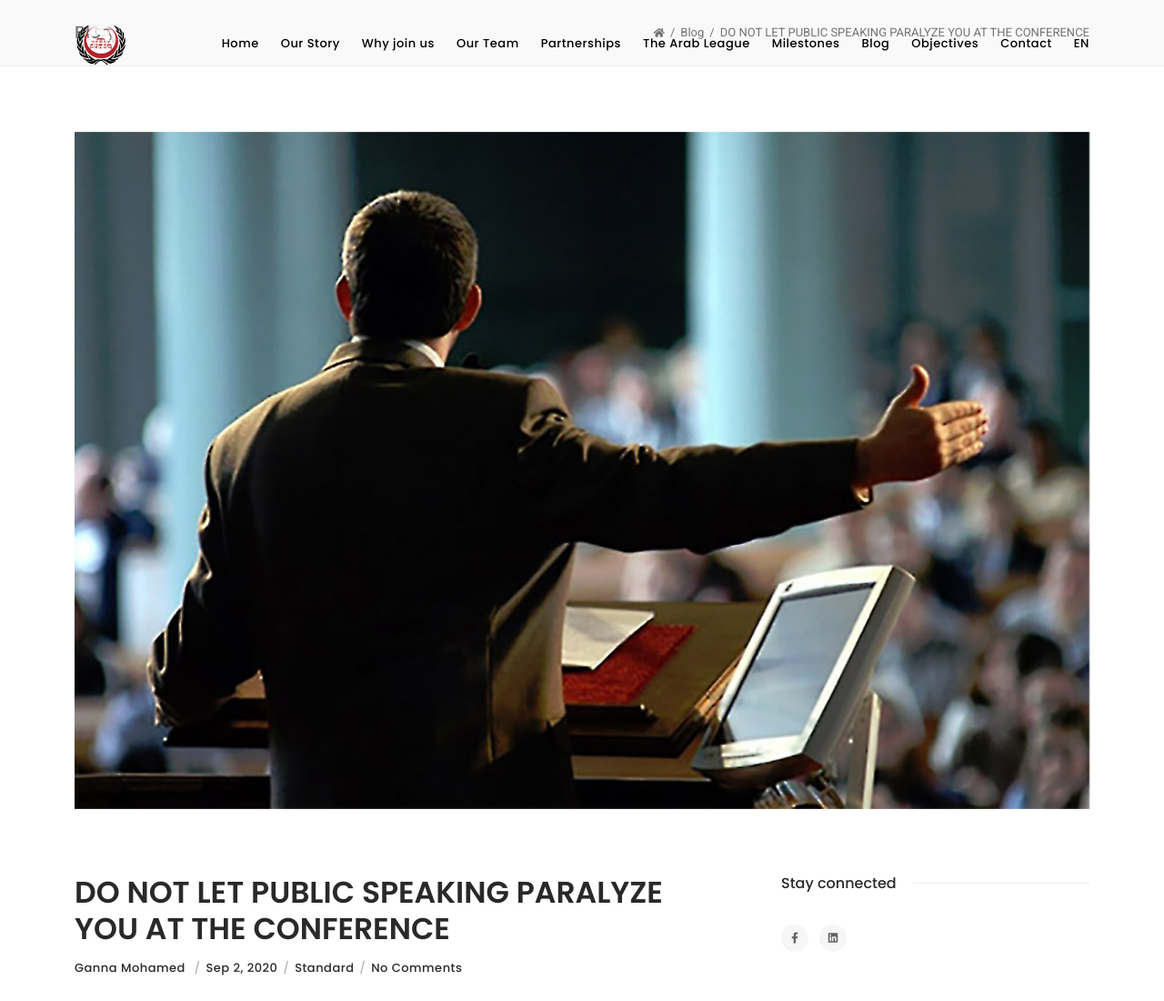
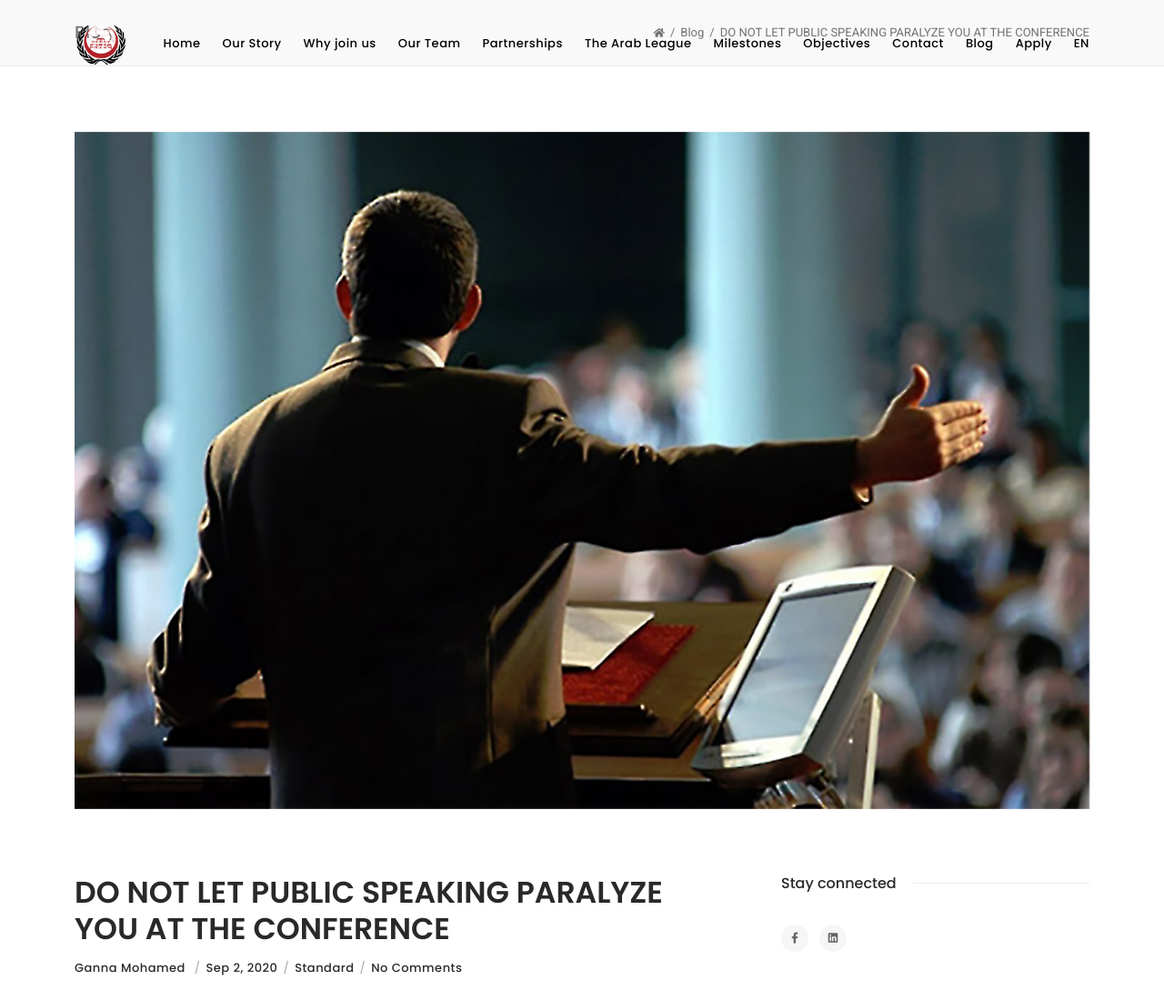
Before and after one commit to drymak/STEM-MAL, a plain HTML site: page blog-1.html in a window 1280 px wide. Shown: the top 1100 px of the page at 91% size. Drawn offline with Linux system fonts and the light colour scheme; files whose address does not match are found by name.

Commit message:
Update blog-1.html

```diff
--- a/blog-1.html
+++ b/blog-1.html
@@ -63,14 +63,17 @@
                                         <a class="gfort-nav-link data-gfort-scroll" href="home.html#section-7"><span style="white-space: nowrap; color: black;">Milestones</span></a>
                                      </li>
                                      <li class="gfort-nav-item">
-                                        <a class="gfort-nav-link data-gfort-scroll" href="blog.html"><span style="white-space: nowrap; color: black;">Blog</span></a>
-                                     </li>
-                                     <li class="gfort-nav-item">
                                         <a class="gfort-nav-link data-gfort-scroll" href="home.html#section-8"><span style="white-space: nowrap; color: black;">Objectives</span></a>
                                      </li>
                                      <li class="gfort-nav-item">
                                         <a class="gfort-nav-link data-gfort-scroll" href="home.html#section-9"><span style="white-space: nowrap; color: black;">Contact</span></a>
                                      </li>
+                                     <li class="gfort-nav-item">
+                                        <a class="gfort-nav-link data-gfort-scroll" href="blog.html"><span style="white-space: nowrap; color: black;">Blog</span></a>
+                                     </li>
+                                    <li class="gfort-nav-item">
+                                       <a class="gfort-nav-link data-gfort-scroll" href="apply.html"><span style="white-space: nowrap; color: black;">Apply</span></a>
+                                    </li>
                                      <li class="gfort-nav-item gfort-nav-item-lang">
                                         <a style="color: black;" class="gfort-nav-link" href="#"><span>EN</span></a>
                                         <ul>
```
